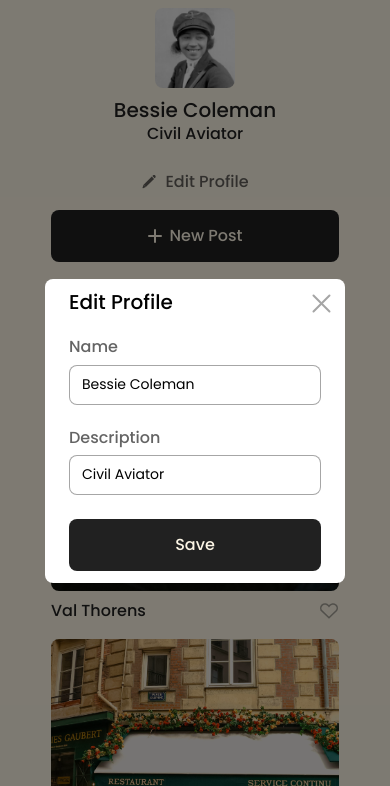
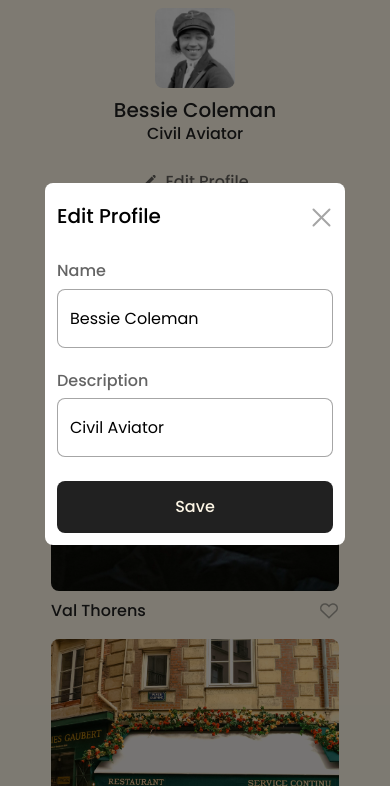
Before and after one commit to Onyxempire8282/se_project_spots, a plain HTML site: page index.html in a window 390 px wide. Both pictures are taken after a click on the button "Edit Profile". Shown: the part 58-844 px from the top of the page. Drawn offline with Linux system fonts and the light colour scheme.

Commit message:
Modal css revision

```diff
--- a/blocks/modal.css
+++ b/blocks/modal.css
@@ -54,6 +54,7 @@
   background-color: #212121;
   color: #FCF5E5;
   width: 100%;
+  max-width: 156px;
   height: 52px;
   border-radius: 8px;
   padding: 18px 32px;
@@ -66,7 +67,8 @@
 }
 
 .modal__submit-btn:hover {
-  background-color: #353535;
+  opacity: 0.8;
+
 }
 
 
@@ -100,6 +102,8 @@
   padding: 16px 12px;
   box-sizing: border-box;
   transition: border-color 0.3s ease;
+  font-size: 20px;
+  line-height: 1;
 }
 
 .modal__input:hover {
@@ -116,16 +120,14 @@
 @media screen and (max-width: 627px) {
 
   .modal__container {
-    padding: 12px 24px;
+    padding: 22px 12px 12px;
     max-width: 300px;
     width: 100%;
-    border-radius: 8px;
-    margin: 134px auto 0;
     box-sizing: border-box;
   }
 
   .modal__close-btn {
-    top: 12px;
+    top: 22px;
     right: 12px;
     width: 24px;
     height: 24px;
@@ -137,6 +139,7 @@
 
   .modal__submit-btn {
     width: 100%;
+    max-width: none;
     height: 52px;
     font-size: 16px;
     font-weight: 500;
@@ -159,12 +162,11 @@
 
   .modal__title {
     font-size: 20px;
-    margin-bottom: 24px;
+    margin-bottom: 34px;
   }
 
   .modal__input {
-    font-size: 14px;
-    height: 40px;
-    padding: 8px 12px;
+    font-size: 16px;
+
   }
 }
```
